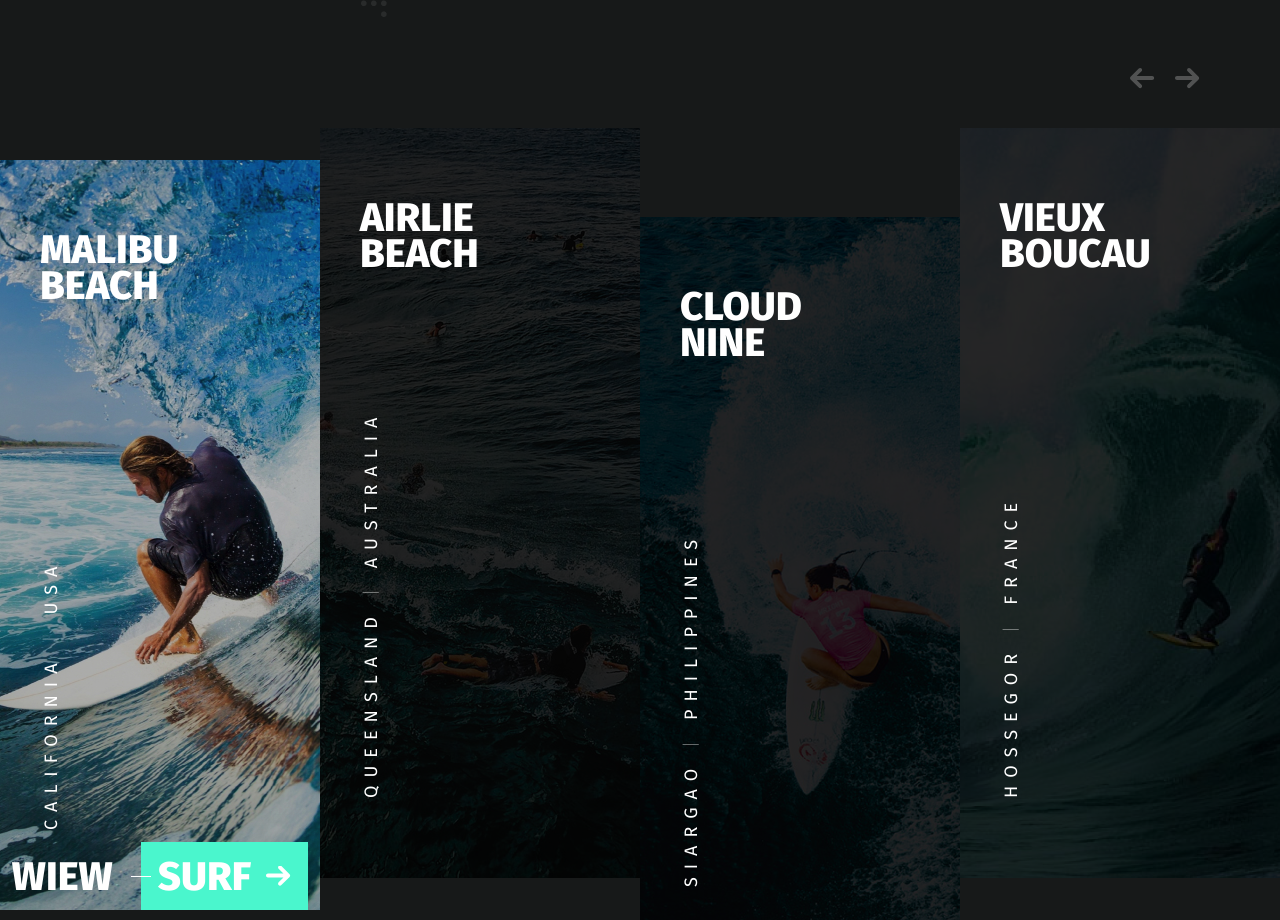
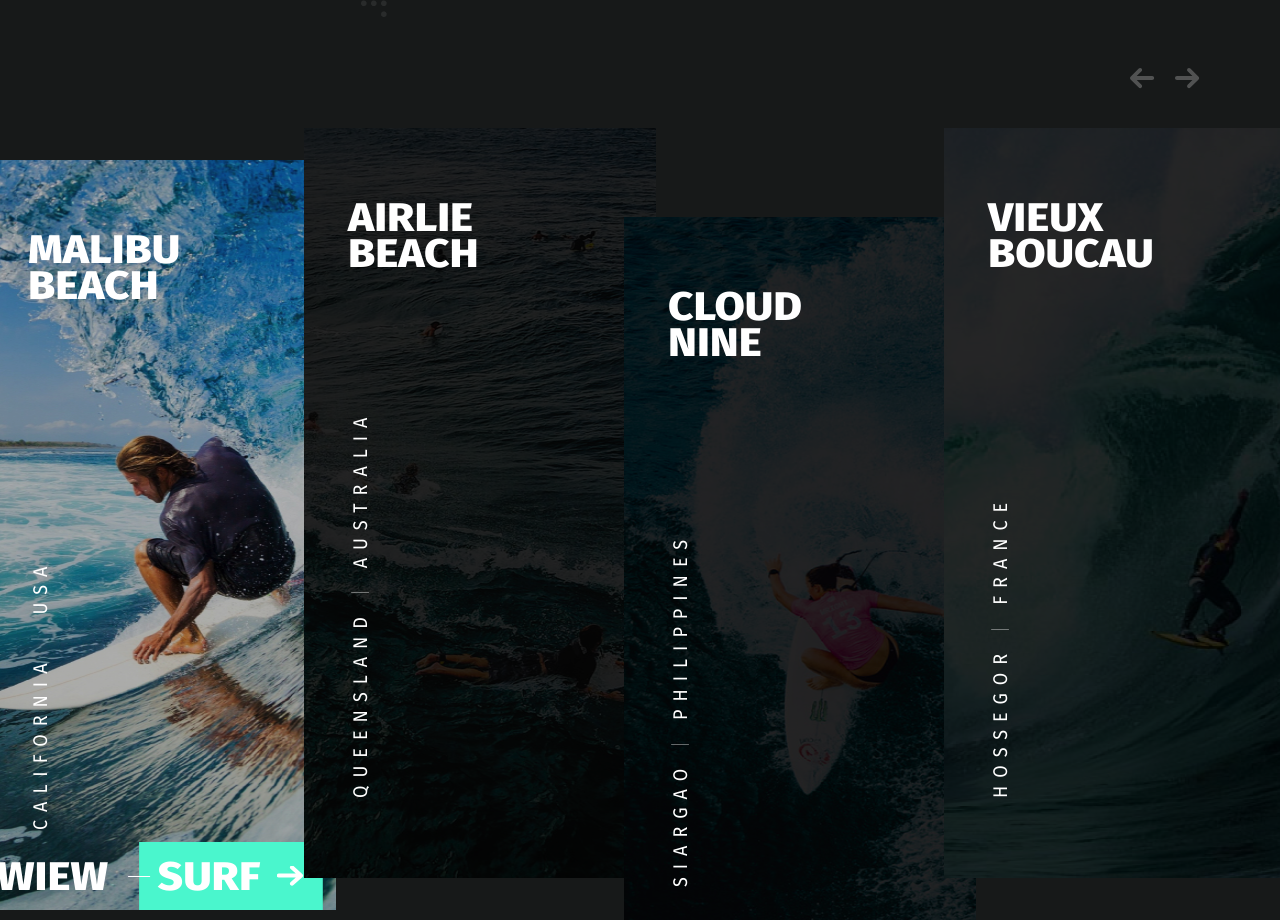
Before and after one commit to KlausKidman/goToSerf, a plain HTML site: page index.html in a window 1280 px wide. Shown: the part 1739-2659 px from the top of the page. Drawn offline with nearby package versions, Linux system fonts and the light colour scheme.

Commit message:
slider_transform

```diff
--- a/scss/style.scss
+++ b/scss/style.scss
@@ -205,6 +205,10 @@
 }
 .surf-slider{
     padding-top: 110px;
+
+    .slick-active{
+        transform: scaleX(1.1)
+    }
 
     .slider-arrows{
         top: 50px;
```
Also changed, not shown: css/style.min.css.
